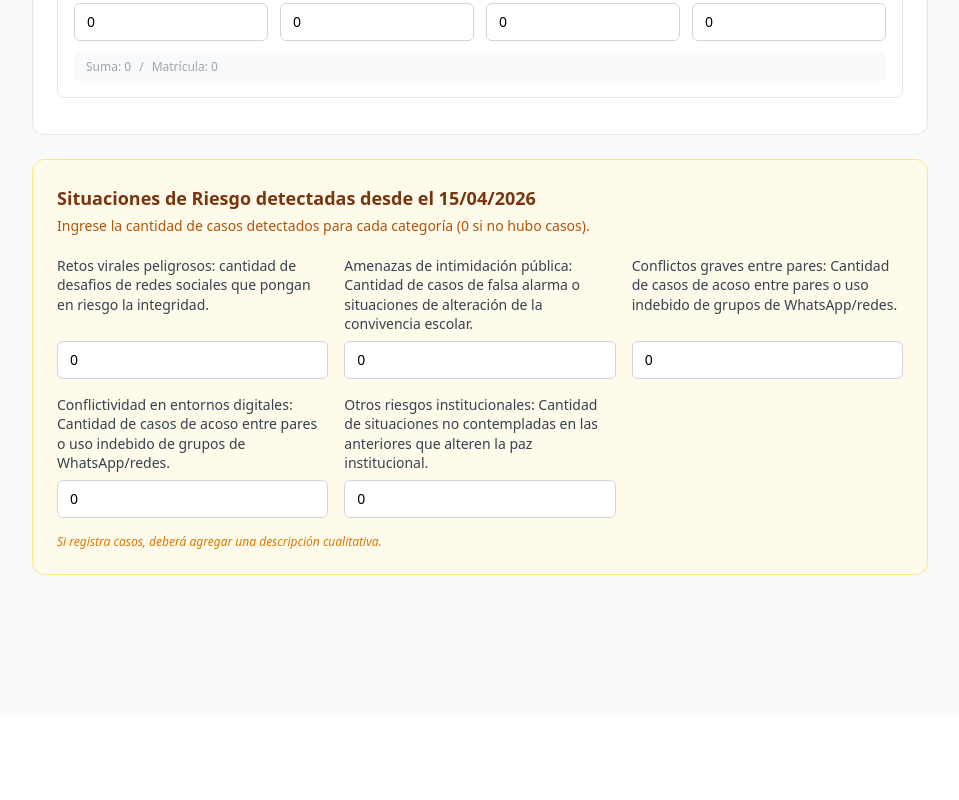
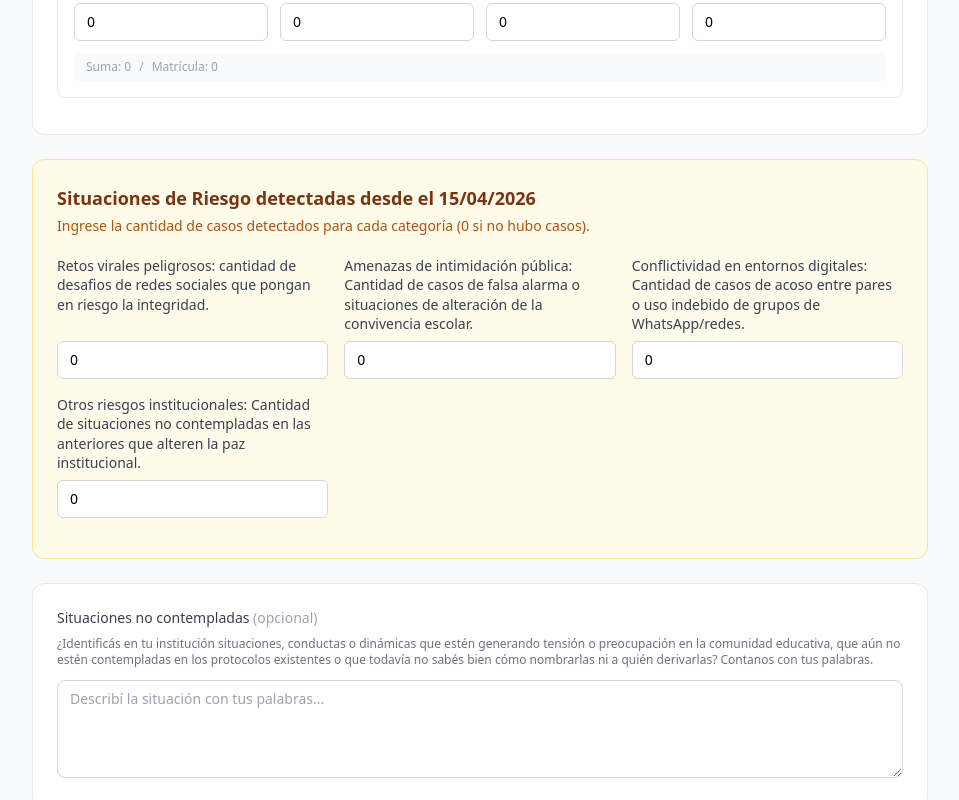
Before and after one commit to JeronimoCortez/formularios-relevamiento-dae, a Next.js app: page /primaria-form in a window 1280 px wide. Shown: the part 2000-2800 px from the top of the page, without its empty margins (160-1119 px from the left). Before the commit the page ends 2716 px from the top, so only its background shows below. Built offline with nearby package versions, Linux system fonts and the light colour scheme.

Commit message:
Cambios en los formularios, agrega pregunta situaciones no contempladas opcional. Elimina pregunta abierta de situaciones de riesgo

```diff
--- a/app/Adultos-form/page.tsx
+++ b/app/Adultos-form/page.tsx
@@ -5,7 +5,7 @@ import { useForm, FormProvider } from "react-hook-form";
 import { zodResolver } from "@hookform/resolvers/zod";
 import { schemaAdultos, defaultValuesAdultos, type FormValuesAdultos } from "@/schemas/formSchema";
 import { FormHeader } from "../components/FormHeader";
-import { CamposGenerales } from "../components/CamposGeneralesPrimaria";
+import { CamposGenerales } from "../components/CamposGenerales";
 import { GradoRow } from "../components/GradoRow";
 import { SituacionesRiesgo } from "../components/SituacionesRiesgo";
 import { SubmitButton } from "../components/SubmitButton";
--- a/app/Secundaria-form/page.tsx
+++ b/app/Secundaria-form/page.tsx
@@ -3,14 +3,17 @@
 import { useState } from "react";
 import { useForm, FormProvider } from "react-hook-form";
 import { zodResolver } from "@hookform/resolvers/zod";
-import { schemaSecundaria, defaultValuesSecundaria, type FormValuesSecundaria } from "@/schemas/formSchema";
+import {
+  schemaSecundaria,
+  defaultValuesSecundaria,
+  type FormValuesSecundaria,
+} from "@/schemas/formSchema";
 import { FormHeader } from "../components/FormHeader";
-import { CamposGenerales } from "../components/CamposGeneralesPrimaria";
+import { CamposGenerales } from "../components/CamposGenerales";
 import { GradoRow } from "../components/GradoRow";
 import { SituacionesRiesgo } from "../components/SituacionesRiesgo";
 import { SuccessMessage } from "../components/SuccessMessage";
 import { SubmitButton } from "../components/SubmitButton";
-
 
 const GRADOS = ["1°", "2°", "3°", "4°", "5°", "6°"] as const;
 
@@ -47,7 +50,9 @@ export default function FormularioSecundaria() {
       setSubmitted(true);
     } catch (err) {
       setServerError(
-        err instanceof Error ? err.message : "Error de conexión. Intente nuevamente."
+        err instanceof Error
+          ? err.message
+          : "Error de conexión. Intente nuevamente.",
       );
     }
   };
@@ -83,7 +88,8 @@ export default function FormularioSecundaria() {
                 </span>
               </div>
               <p className="text-xs text-gray-500 mb-5">
-                Para cada año: notificadas + acta supletoria + ausentes debe ser igual a la matrícula total.
+                Para cada año: notificadas + acta supletoria + ausentes debe ser
+                igual a la matrícula total.
               </p>
               {GRADOS.map((grado) => (
                 <GradoRow
@@ -98,13 +104,41 @@ export default function FormularioSecundaria() {
               <SituacionesRiesgo />
             </div>
 
-
+            {/* Situaciones no contempladas */}
+            <section className="bg-white border border-gray-200 rounded-xl p-6 mb-6">
+              <label className="block text-sm font-medium text-gray-700 mb-2">
+                Situaciones no contempladas{" "}
+                <span className="text-gray-400 font-normal">(opcional)</span>
+              </label>
+              <p className="text-xs text-gray-500 mb-3">
+                ¿Identificás en tu institución situaciones, conductas o
+                dinámicas que estén generando tensión o preocupación en la
+                comunidad educativa, que aún no estén contempladas en los
+                protocolos existentes o que todavía no sabés bien cómo
+                nombrarlas ni a quién derivarlas? Contanos con tus palabras.
+              </p>
+              <textarea
+                {...methods.register("situacionesNoContempladas")}
+                rows={4}
+                className="w-full border border-gray-300 rounded-lg px-3 py-2 text-sm focus:outline-none focus:ring-2 focus:ring-blue-500 resize-y"
+                placeholder="Describí la situación con tus palabras..."
+              />
+            </section>
 
             {serverError && (
               <div className="mb-4 bg-red-50 border border-red-300 rounded-lg px-4 py-3 text-sm text-red-700 flex items-start gap-2">
-                <svg className="w-5 h-5 shrink-0 mt-0.5" fill="none" viewBox="0 0 24 24" stroke="currentColor">
-                  <path strokeLinecap="round" strokeLinejoin="round" strokeWidth={2}
-                    d="M12 8v4m0 4h.01M21 12a9 9 0 11-18 0 9 9 0 0118 0z" />
+                <svg
+                  className="w-5 h-5 shrink-0 mt-0.5"
+                  fill="none"
+                  viewBox="0 0 24 24"
+                  stroke="currentColor"
+                >
+                  <path
+                    strokeLinecap="round"
+                    strokeLinejoin="round"
+                    strokeWidth={2}
+                    d="M12 8v4m0 4h.01M21 12a9 9 0 11-18 0 9 9 0 0118 0z"
+                  />
                 </svg>
                 <div>
                   <p className="font-semibold">Error al enviar</p>
--- a/app/components/SituacionesRiesgo.tsx
+++ b/app/components/SituacionesRiesgo.tsx
@@ -55,11 +55,6 @@ export function SituacionesRiesgo() {
         "Amenazas de intimidación pública: Cantidad de casos de falsa alarma o situaciones de alteración de la convivencia escolar.",
     },
     {
-      name: "situacionesRiesgo.conflictosPares",
-      label:
-        "Conflictos graves entre pares: Cantidad de casos de acoso entre pares o uso indebido de grupos de WhatsApp/redes.",
-    },
-    {
       name: "situacionesRiesgo.conflictividadDigital",
       label:
         "Conflictividad en entornos digitales: Cantidad de casos de acoso entre pares o uso indebido de grupos de WhatsApp/redes.",
@@ -110,43 +105,7 @@ export function SituacionesRiesgo() {
         })}
       </div>
 
-      {/* Descripción obligatoria si total > 0 */}
-      {total > 0 && (
-        <div className="mt-2">
-          <label className="block text-sm font-medium text-gray-700 mb-1">
-            Si registró situaciones de riesgo en los puntos anteriores, describa
-            brevemente las situaciones presentadas de manera sintética,
-            indicando tipo de hecho, cantidad de casos y breve contexto (por
-            ejemplo: curso, modalidad o medio involucrado)
-          </label>
-          <textarea
-            rows={4}
-            {...register("situacionesRiesgo.descripcion")}
-            placeholder="Describa brevemente las situaciones de riesgo detectadas..."
-            className={`w-full border rounded-md px-3 py-2 text-sm focus:outline-none focus:ring-2 resize-none ${
-              srErrors?.descripcion?.message
-                ? "border-red-400 focus:ring-red-200"
-                : "border-gray-300 focus:ring-amber-200"
-            }`}
-          />
-          <p
-            className={`text-xs mt-1 text-right ${palabras > 150 ? "text-red-600 font-semibold" : "text-gray-400"}`}
-          >
-            {palabras}/150 palabras
-          </p>
-          {srErrors?.descripcion?.message && (
-            <p className="text-xs text-red-600 mt-1">
-              {srErrors.descripcion.message}
-            </p>
-          )}
-        </div>
-      )}
 
-      {total === 0 && (
-        <p className="text-xs text-amber-600 mt-1 italic">
-          Si registra casos, deberá agregar una descripción cualitativa.
-        </p>
-      )}
     </section>
   );
 }
--- a/app/components/SubmitButton.tsx
+++ b/app/components/SubmitButton.tsx
@@ -10,13 +10,6 @@ export function SubmitButton({ isLoading, hasErrors }: SubmitButtonProps) {
   return (
     <div className="sticky bottom-0 bg-white/95 backdrop-blur border-t border-gray-200 py-4 px-6 -mx-6 mt-8">
       <div className="flex flex-col sm:flex-row items-center justify-between gap-3">
-        <div className="text-xs text-gray-500 flex items-center gap-1.5">
-          <svg className="w-4 h-4 text-blue-500 shrink-0" fill="none" viewBox="0 0 24 24" stroke="currentColor">
-            <path strokeLinecap="round" strokeLinejoin="round" strokeWidth={2}
-              d="M13 16h-1v-4h-1m1-4h.01M21 12a9 9 0 11-18 0 9 9 0 0118 0z" />
-          </svg>
-          Verifique las sumatorias antes de enviar. Este formulario tiene carácter de Declaración Jurada.
-        </div>
 
         <button
           type="submit"
--- a/app/page.tsx
+++ b/app/page.tsx
@@ -165,18 +165,16 @@ export default function Home() {
             Instrucciones generales
           </h3>
           <ul className="space-y-2 text-sm text-gray-600">
-            <li className="flex items-start gap-2">
-              <span className="text-blue-500 font-bold shrink-0">•</span>
+            <li className="list-disc ml-5 marker:text-blue-500">
               Debe ser completado por el equipo directivo del establecimiento.
             </li>
-            <li className="flex items-start gap-2">
-              <span className="text-blue-500 font-bold shrink-0">•</span>
+            <li className="list-disc ml-5 marker:text-blue-500">
               El presente formulario deberá ser completado una vez finalizado el
               operativo de relevamiento y agotadas todas las instancias
-              institucionales de citación a madres, padres y/o tutores. (Confirmar este texto)
+              institucionales de citación a madres, padres y/o tutores.
+              (Confirmar este texto)
             </li>
-            <li className="flex items-start gap-2">
-              <span className="text-blue-500 font-bold shrink-0">•</span>
+            <li className="list-disc ml-5 marker:text-blue-500">
               Este formulario tiene carácter de{" "}
               <strong>Declaración Jurada</strong>.
             </li>
--- a/app/primaria-form/page.tsx
+++ b/app/primaria-form/page.tsx
@@ -3,9 +3,13 @@
 import { useState } from "react";
 import { useForm, FormProvider } from "react-hook-form";
 import { zodResolver } from "@hookform/resolvers/zod";
-import { schemaPrimaria, defaultValuesPrimaria, type FormValuesPrimaria } from "@/schemas/formSchema";
+import {
+  schemaPrimaria,
+  defaultValuesPrimaria,
+  type FormValuesPrimaria,
+} from "@/schemas/formSchema";
 import { FormHeader } from "../components/FormHeader";
-import { CamposGenerales } from "../components/CamposGeneralesPrimaria";
+import { CamposGenerales } from "../components/CamposGenerales";
 import { GradoRow } from "../components/GradoRow";
 import { SituacionesRiesgo } from "../components/SituacionesRiesgo";
 import { SubmitButton } from "../components/SubmitButton";
@@ -46,7 +50,9 @@ export default function FormularioPrimaria() {
       setSubmitted(true);
     } catch (err) {
       setServerError(
-        err instanceof Error ? err.message : "Error de conexión. Intente nuevamente."
+        err instanceof Error
+          ? err.message
+          : "Error de conexión. Intente nuevamente.",
       );
     }
   };
@@ -75,9 +81,9 @@ export default function FormularioPrimaria() {
 
             {/* Relevamiento por año */}
             <section className="bg-white border border-gray-200 rounded-xl p-6 mb-6">
-
               <p className="text-xs text-gray-500 mb-5">
-                Para cada grado: notificadas + acta supletoria + ausentes debe ser igual a la matrícula total.
+                Para cada grado: notificadas + acta supletoria + ausentes debe
+                ser igual a la matrícula total.
               </p>
               {GRADOS.map((grado) => (
                 <GradoRow
@@ -93,12 +99,42 @@ export default function FormularioPrimaria() {
               <SituacionesRiesgo />
             </div>
 
+            {/* Situaciones no contempladas */}
+            <section className="bg-white border border-gray-200 rounded-xl p-6 mb-6">
+              <label className="block text-sm font-medium text-gray-700 mb-2">
+                Situaciones no contempladas{" "}
+                <span className="text-gray-400 font-normal">(opcional)</span>
+              </label>
+              <p className="text-xs text-gray-500 mb-3">
+                ¿Identificás en tu institución situaciones, conductas o
+                dinámicas que estén generando tensión o preocupación en la
+                comunidad educativa, que aún no estén contempladas en los
+                protocolos existentes o que todavía no sabés bien cómo
+                nombrarlas ni a quién derivarlas? Contanos con tus palabras.
+              </p>
+              <textarea
+                {...methods.register("situacionesNoContempladas")}
+                rows={4}
+                className="w-full border border-gray-300 rounded-lg px-3 py-2 text-sm focus:outline-none focus:ring-2 focus:ring-blue-500 resize-y"
+                placeholder="Describí la situación con tus palabras..."
+              />
+            </section>
+
             {/* Error de servidor */}
             {serverError && (
               <div className="mb-4 bg-red-50 border border-red-300 rounded-lg px-4 py-3 text-sm text-red-700 flex items-start gap-2">
-                <svg className="w-5 h-5 shrink-0 mt-0.5" fill="none" viewBox="0 0 24 24" stroke="currentColor">
-                  <path strokeLinecap="round" strokeLinejoin="round" strokeWidth={2}
-                    d="M12 8v4m0 4h.01M21 12a9 9 0 11-18 0 9 9 0 0118 0z" />
+                <svg
+                  className="w-5 h-5 shrink-0 mt-0.5"
+                  fill="none"
+                  viewBox="0 0 24 24"
+                  stroke="currentColor"
+                >
+                  <path
+                    strokeLinecap="round"
+                    strokeLinejoin="round"
+                    strokeWidth={2}
+                    d="M12 8v4m0 4h.01M21 12a9 9 0 11-18 0 9 9 0 0118 0z"
+                  />
                 </svg>
                 <div>
                   <p className="font-semibold">Error al enviar</p>
--- a/googleSheets.ts
+++ b/googleSheets.ts
@@ -37,12 +37,14 @@ type FormDataPrimaria = BaseFormData & {
   grados: Record<string, GradoData>;
   situacionesRiesgo: SituacionesData;
   vulneracion: VulneracionData;
+  situacionesNoContempladas?: string;
 };
 
 type FormDataSecundaria = BaseFormData & {
   grados: Record<string, GradoData>;
   situacionesRiesgo: SituacionesData;
   vulneracion: VulneracionData;
+  situacionesNoContempladas?: string;
 };
 
 type FormDataAdultos = BaseFormData & {
@@ -399,6 +401,8 @@ export function buildPrimariaSheetRow(data: FormDataPrimaria): Record<string, Ce
     data.situacionesRiesgo.descripcion;
   row["Si registró situaciones de riesgo en los puntos anteriores, describa brevemente las situaciones presentadas de manera sintética, indicando tipo de hecho, cantidad de casos y breve contexto (por ejemplo: curso, modalidad o medio involucrado)"] =
     data.situacionesRiesgo.descripcion;
+  row["Situaciones no contempladas en protocolos: Describí con tus palabras situaciones, conductas o dinámicas que generan tensión o preocupación en la comunidad educativa y que aún no sabés cómo nombrarlas o a quién derivarlas."] =
+  data.situacionesNoContempladas ?? "";
 
   return row;
 }
@@ -423,8 +427,10 @@ export function buildRowSecundaria(data: FormDataSecundaria): CellValue[] {
     ...gradosRow,
     ...situacionesToRow(data.situacionesRiesgo),
     ...vulneracionToRow(data.vulneracion),
+    data.situacionesNoContempladas ?? "",
   ];
 }
+
 
 export function buildRowAdultos(data: FormDataAdultos): CellValue[] {
   const cicloKeys = ["Ciclo Básico", "Ciclo Orientado"];
--- a/schemas/formSchema.ts
+++ b/schemas/formSchema.ts
@@ -41,7 +41,7 @@ const situacionesRiesgoSchema = z
     conflictosPares: z.coerce.number().int().min(0, "No puede ser negativo"),
     conflictividadDigital: z.coerce.number().int().min(0, "No puede ser negativo"),
     otrosRiesgos: z.coerce.number().int().min(0, "No puede ser negativo"),
-    descripcion: z.string(),
+
   })
   .superRefine((data, ctx) => {
     const total =
@@ -50,13 +50,8 @@ const situacionesRiesgoSchema = z
       data.conflictosPares +
       data.conflictividadDigital +
       data.otrosRiesgos;
-    if (total > 0 && data.descripcion.trim().length < 10) {
-      ctx.addIssue({
-        code: z.ZodIssueCode.custom,
-        message: "Debe describir las situaciones de riesgo detectadas (mínimo 10 caracteres)",
-        path: ["descripcion"],
-      });
-    }
+
+
   });
 
 const vulneracionSchema = z
@@ -118,11 +113,13 @@ const makeGradosSchema = (grados: readonly string[]) =>
   );
 
 export const schemaPrimaria = camposGeneralesSchema.extend({
+  situacionesNoContempladas: z.string().optional(),
   correoElectronico: correoElectronicoSchema,
   grados: makeGradosSchema(["1°", "2°", "3°", "4°", "5°", "6°", "7°"]),
 });
 
 export const schemaSecundaria = camposGeneralesSchema.extend({
+   situacionesNoContempladas: z.string().optional(),
   grados: makeGradosSchema(["1°", "2°", "3°", "4°", "5°", "6°"]),
 });
 
@@ -175,7 +172,6 @@ export const defaultValuesPrimaria: FormValuesPrimaria = {
     conflictosPares: 0,
     conflictividadDigital: 0,
     otrosRiesgos: 0,
-    descripcion: "",
   },
   vulneracion: {
     detectados: "no",
@@ -191,6 +187,7 @@ export const defaultValuesPrimaria: FormValuesPrimaria = {
     "6°": { matricula: 0, notificadas: 0, actaSupletoria: 0, ausentes: 0 },
     "7°": { matricula: 0, notificadas: 0, actaSupletoria: 0, ausentes: 0 },
   },
+  situacionesNoContempladas: "",
 };
 
 export const defaultValuesSecundaria: FormValuesSecundaria = {
@@ -205,7 +202,6 @@ export const defaultValuesSecundaria: FormValuesSecundaria = {
     conflictosPares: 0,
     conflictividadDigital: 0,
     otrosRiesgos: 0,
-    descripcion: "",
   },
   vulneracion: {
     detectados: "no",
@@ -220,6 +216,7 @@ export const defaultValuesSecundaria: FormValuesSecundaria = {
     "5°": { matricula: 0, notificadas: 0, actaSupletoria: 0, ausentes: 0 },
     "6°": { matricula: 0, notificadas: 0, actaSupletoria: 0, ausentes: 0 },
   },
+  situacionesNoContempladas: "",
 };
 
 export const defaultValuesAdultos: FormValuesAdultos = {
@@ -234,7 +231,6 @@ export const defaultValuesAdultos: FormValuesAdultos = {
     conflictosPares: 0,
     conflictividadDigital: 0,
     otrosRiesgos: 0,
-    descripcion: "",
   },
   vulneracion: {
     detectados: "no",
```
Also changed, not shown: app/components/CamposGenerales.tsx (renamed from app/components/CamposGeneralesPrimaria.tsx).
